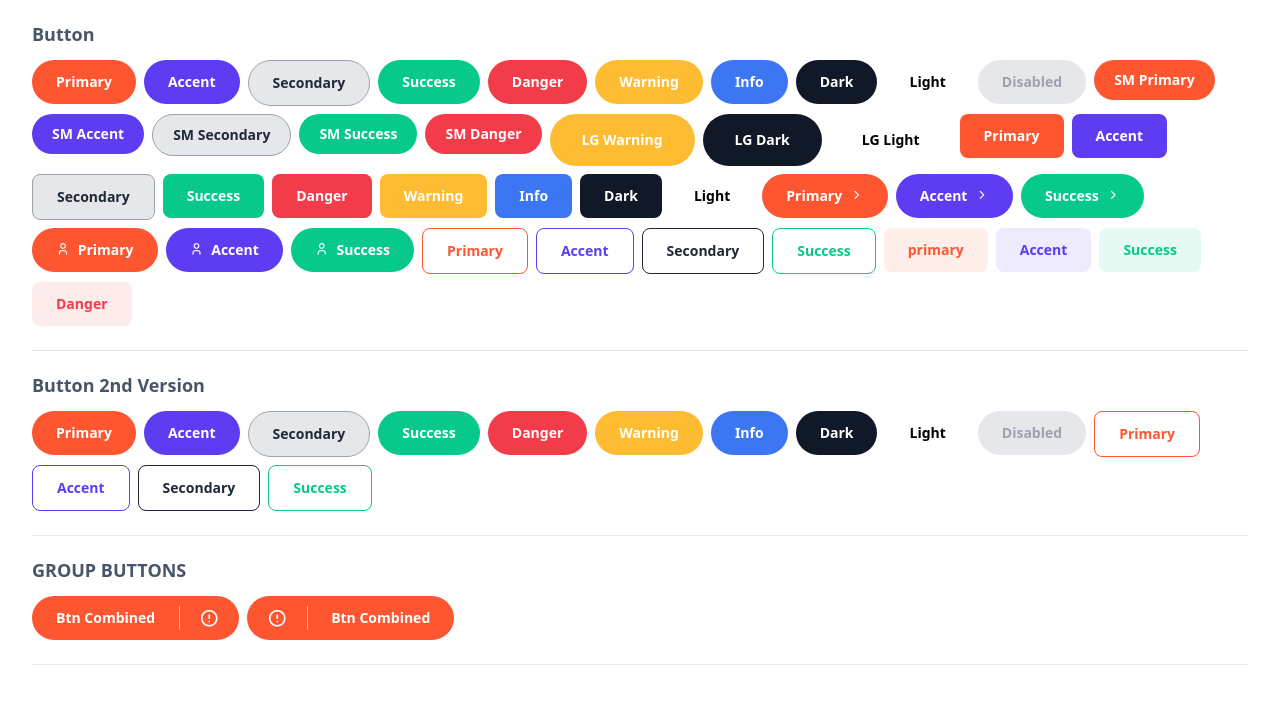
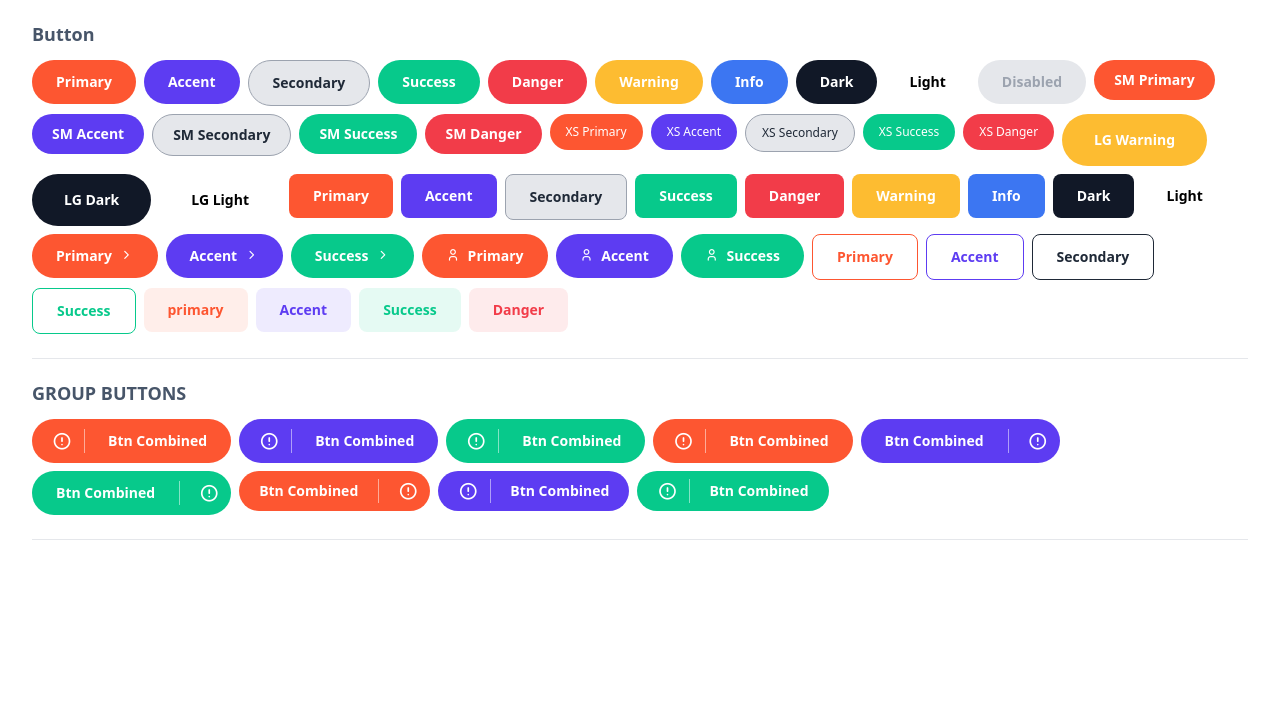
Before and after one commit to ShuvoMallick01/Vuejs-Dynamic-Components, a Vue app: page / in a window 1280 px wide. Shown: the top 704 px of the page. Built offline with nearby package versions, Linux system fonts and the light colour scheme.

Commit message:
Working for Group Button and Fixing Issue

```diff
--- a/src/App.vue
+++ b/src/App.vue
@@ -31,6 +31,13 @@
       <Button title="SM Secondary" type="secondary" size="sm" shape="default" />
       <Button title="SM Success" type="success" size="sm" shape="default" />
       <Button title="SM Danger" type="danger" size="sm" shape="default" />
+
+      <!-- Extra Small Buttons Primary -->
+      <Button title="XS Primary" type="primary" size="xs" shape="default" />
+      <Button title="XS Accent" type="accent" size="xs" shape="default" />
+      <Button title="XS Secondary" type="secondary" size="xs" shape="default" />
+      <Button title="XS Success" type="success" size="xs" shape="default" />
+      <Button title="XS Danger" type="danger" size="xs" shape="default" />
 
       <!-- Big Size Buttons Primary -->
       <Button title="LG Warning" type="warning" size="lg" shape="default" />
@@ -112,73 +119,98 @@
     </div>
   </div>
 
-  <!-- BUTTONS 2ND VERSION -->
-  <div class="sp space-y-3 mt-5">
-    <!-- Buttons Primary -->
-    <h2 class="font-bold text-lg text-slate-600">Button 2nd Version</h2>
-    <div class="flex gap-2 flex-wrap items-start border-b pb-6 mb-6">
-      <Button_V2
-        title="Primary"
-        type="primary"
-        size="default"
-        shape="default"
-      />
-      <Button_V2 title="Accent" type="accent" size="default" shape="default" />
-      <Button_V2
-        title="Secondary"
-        type="secondary"
-        size="default"
-        shape="default"
-      />
-      <Button title="Success" type="success" size="default" shape="default" />
-      <Button title="Danger" type="danger" size="default" shape="default" />
-      <Button title="Warning" type="warning" size="default" shape="default" />
-      <Button title="Info" type="info" size="default" shape="default" />
-      <Button title="Dark" type="dark" size="default" shape="default" />
-      <Button title="Light" type="light" size="default" shape="default" />
-      <Button
-        title="Disabled"
-        type="disabled"
-        disabled
-        size="default"
-        shape="default"
-      />
-
-      <!-- Outline Variation -->
-      <Button title="Primary" type="out-primary" size="default" shape="sm" />
-      <Button title="Accent" type="out-accent" size="default" shape="sm" />
-      <Button
-        title="Secondary"
-        type="out-secondary"
-        size="default"
-        shape="sm"
-      />
-      <Button title="Success" type="out-success" size="default" shape="sm" />
-    </div>
-  </div>
-
   <!-- GROUP BUTTON -->
   <div class="sp space-y-3 mt-5">
     <!-- Buttons Primary -->
     <h2 class="font-bold text-lg text-slate-600">GROUP BUTTONS</h2>
     <div class="flex gap-2 flex-wrap items-start border-b pb-6 mb-6">
       <ButtonGroup
+        :prefixIcon="true"
+        :icon="'icon-alert-circle'"
         title="Btn Combined"
-        type="primary"
+        variant="primary"
+        shape="default"
         size="default"
-        shape="s-default"
-        iconSize="default"
-        shapeIcon="e-default"
+        type="submit"
       />
 
       <ButtonGroup
-        :isIconEnd="false"
+        :prefixIcon="true"
+        :icon="'icon-alert-circle'"
         title="Btn Combined"
-        type="primary"
+        variant="accent"
+        shape="default"
         size="default"
-        shape="e-default"
-        iconSize="default"
-        shapeIcon="s-default"
+        type="submit"
+      />
+
+      <ButtonGroup
+        :prefixIcon="true"
+        :icon="'icon-alert-circle'"
+        title="Btn Combined"
+        variant="success"
+        shape="default"
+        size="default"
+        type="submit"
+      />
+      <ButtonGroup
+        :prefixIcon="true"
+        :icon="'icon-alert-circle'"
+        title="Btn Combined"
+        variant="primary"
+        shape="default"
+        size="default"
+        type="submit"
+      />
+
+      <ButtonGroup
+        :prefixIcon="false"
+        :icon="'icon-alert-circle'"
+        title="Btn Combined"
+        variant="accent"
+        shape="default"
+        size="default"
+        type="submit"
+      />
+
+      <ButtonGroup
+        :prefixIcon="false"
+        :icon="'icon-alert-circle'"
+        title="Btn Combined"
+        variant="success"
+        shape="default"
+        size="default"
+        type="submit"
+      />
+
+      <ButtonGroup
+        :prefixIcon="false"
+        :icon="'icon-alert-circle'"
+        title="Btn Combined"
+        variant="primary"
+        shape="default"
+        size="sm"
+        type="submit"
+      />
+
+      <ButtonGroup
+        :prefixIcon="true"
+        :icon="'icon-alert-circle'"
+        title="Btn Combined"
+        variant="accent"
+        shape="default"
+        size="sm"
+        type="submit"
+      />
+
+      <ButtonGroup
+        :prefixIcon="true"
+        :icon="'icon-alert-circle'"
+        title="Btn Combined"
+        variant="success"
+        shape="default"
+        size="sm"
+        type="submit"
       />
     </div>
   </div>
--- a/src/assets/css/main.css
+++ b/src/assets/css/main.css
@@ -15,73 +15,81 @@
 
   /* === BUTTON VARIENTS === */
   .btn-primary {
-    @apply text-white text-sm font-bold leading-6 text-center bg-primary hover:bg-primaryHover ring-0 dark:bg-primary dark:hover:bg-primaryHover focus:outline-none;
+    @apply text-white text-center bg-primary hover:bg-primaryHover ring-0 dark:bg-primary dark:hover:bg-primaryHover focus:outline-none;
   }
   .btn-accent {
-    @apply text-white text-sm font-bold leading-6 text-center bg-accent hover:bg-violet-700 ring-0 dark:bg-accent dark:hover:bg-violet-700 focus:outline-none;
+    @apply text-white text-center bg-accent hover:bg-violet-700 ring-0 dark:bg-accent dark:hover:bg-violet-700 focus:outline-none;
   }
   .btn-secondary {
-    @apply text-gray-800 text-sm font-bold leading-6 text-center bg-gray-200 hover:bg-gray-300 border border-gray-400 ring-0 dark:bg-gray-200 dark:hover:bg-gray-300 focus:outline-none;
+    @apply text-gray-800 text-center bg-gray-200 hover:bg-gray-300 border border-gray-400 ring-0 dark:bg-gray-200 dark:hover:bg-gray-300 focus:outline-none;
   }
   .btn-success {
-    @apply text-white text-sm font-bold leading-6 text-center bg-success hover:bg-green-600 ring-0 dark:bg-success dark:hover:bg-green-600 focus:outline-none;
+    @apply text-white text-center bg-success hover:bg-green-600 ring-0 dark:bg-success dark:hover:bg-green-600 focus:outline-none;
   }
   .btn-danger {
-    @apply text-white text-sm font-bold leading-6 text-center bg-danger hover:bg-red-600 ring-0 dark:bg-danger dark:hover:bg-red-600 focus:outline-none;
+    @apply text-white text-center bg-danger hover:bg-red-600 ring-0 dark:bg-danger dark:hover:bg-red-600 focus:outline-none;
   }
   .btn-warning {
-    @apply text-white text-sm font-bold leading-6 text-center bg-warning hover:bg-blue-700 ring-0 dark:bg-warning dark:hover:bg-blue-700 focus:outline-none;
+    @apply text-white text-center bg-warning hover:bg-blue-700 ring-0 dark:bg-warning dark:hover:bg-blue-700 focus:outline-none;
   }
   .btn-info {
-    @apply text-white text-sm font-bold leading-6 text-center bg-info hover:bg-blue-700 ring-0 dark:bg-warning dark:hover:bg-info focus:outline-none;
+    @apply text-white text-center bg-info hover:bg-blue-700 ring-0 dark:bg-warning dark:hover:bg-info focus:outline-none;
   }
   .btn-dark {
-    @apply text-white text-sm font-bold leading-6 text-center bg-gray-900 hover:bg-gray-950 ring-0 dark:bg-gray-900 dark:hover:bg-gray-950 focus:outline-none;
+    @apply text-white text-center bg-gray-900 hover:bg-gray-950 ring-0 dark:bg-gray-900 dark:hover:bg-gray-950 focus:outline-none;
   }
   .btn-light {
-    @apply text-black text-sm font-bold leading-6 text-center bg-white hover:bg-gray-100 ring-0 dark:bg-white dark:hover:bg-white focus:outline-none;
+    @apply text-black text-center bg-white hover:bg-gray-100 ring-0 dark:bg-white dark:hover:bg-white focus:outline-none;
   }
   .btn-disabled {
-    @apply text-gray-400 text-sm font-bold leading-6 text-center bg-gray-200  border-gray-400 ring-0 dark:bg-gray-200  focus:outline-none;
+    @apply text-gray-400 text-center bg-gray-200  border-gray-400 ring-0 dark:bg-gray-200  focus:outline-none;
   }
 
   /* Outline */
   .outline-primary {
-    @apply text-primary text-sm font-bold leading-6 text-center bg-white border hover:text-white border-primary hover:bg-primary ring-0 dark:bg-primary dark:hover:bg-primaryHover focus:outline-none;
+    @apply text-primary text-center bg-white border hover:text-white border-primary hover:bg-primary ring-0 dark:bg-primary dark:hover:bg-primaryHover focus:outline-none;
   }
   .outline-accent {
-    @apply text-accent text-sm font-bold leading-6 text-center bg-white border hover:text-white border-accent hover:bg-accent ring-0 dark:bg-accent dark:hover:bg-accent focus:outline-none;
+    @apply text-accent text-center bg-white border hover:text-white border-accent hover:bg-accent ring-0 dark:bg-accent dark:hover:bg-accent focus:outline-none;
   }
   .outline-secondary {
-    @apply text-gray-800 text-sm font-bold leading-6 text-center bg-white border hover:text-white border-gray-800 hover:bg-gray-800 ring-0 dark:bg-gray-800 dark:hover:bg-gray-800 focus:outline-none;
+    @apply text-gray-800 text-center bg-white border hover:text-white border-gray-800 hover:bg-gray-800 ring-0 dark:bg-gray-800 dark:hover:bg-gray-800 focus:outline-none;
   }
   .outline-success {
-    @apply text-success text-sm font-bold leading-6 text-center bg-white border hover:text-white border-success hover:bg-success ring-0 dark:bg-success dark:hover:bg-success focus:outline-none;
+    @apply text-success text-center bg-white border hover:text-white border-success hover:bg-success ring-0 dark:bg-success dark:hover:bg-success focus:outline-none;
   }
 
   /* Translucent */
   .translucent-primary {
-    @apply text-primary text-sm font-bold leading-6 text-center bg-primary/10    hover:bg-primary/20 ring-0 dark:bg-primary/10 dark:hover:bg-primary/20 focus:outline-none;
+    @apply text-primary text-center bg-primary/10    hover:bg-primary/20 ring-0 dark:bg-primary/10 dark:hover:bg-primary/20 focus:outline-none;
   }
   .translucent-accent {
-    @apply text-accent text-sm font-bold leading-6 text-center bg-accent/10    hover:bg-accent/20 ring-0 dark:bg-accent/10 dark:hover:bg-accent/20 focus:outline-none;
+    @apply text-accent text-center bg-accent/10    hover:bg-accent/20 ring-0 dark:bg-accent/10 dark:hover:bg-accent/20 focus:outline-none;
   }
   .translucent-success {
-    @apply text-success text-sm font-bold leading-6 text-center bg-success/10    hover:bg-success/20 ring-0 dark:bg-success/10 dark:hover:bg-success/20 focus:outline-none;
+    @apply text-success text-center bg-success/10    hover:bg-success/20 ring-0 dark:bg-success/10 dark:hover:bg-success/20 focus:outline-none;
   }
   .translucent-danger {
-    @apply text-danger text-sm font-bold leading-6 text-center bg-danger/10    hover:bg-danger/20 ring-0 dark:bg-danger/10 dark:hover:bg-danger/20 focus:outline-none;
+    @apply text-danger text-center bg-danger/10    hover:bg-danger/20 ring-0 dark:bg-danger/10 dark:hover:bg-danger/20 focus:outline-none;
   }
 
   /* Size */
   .btn-default {
     padding: 10px 24px;
+    @apply text-sm font-bold leading-6;
   }
   .btn-lg {
     padding: 14px 32px;
+    @apply text-sm font-bold leading-6;
   }
   .btn-sm {
     padding: 8px 20px;
+    @apply text-sm font-bold leading-6;
+  }
+
+  .btn-xs {
+    padding: 6px 16px;
+    @apply text-xs font-normal leading-6;
   }
 
   /* Shapes Sizes */
--- a/src/components/buttons/Button.vue
+++ b/src/components/buttons/Button.vue
@@ -36,6 +36,7 @@
       'btn-default': size === 'default',
       'btn-lg': size === 'lg',
       'btn-sm': size === 'sm',
+      'btn-xs': size === 'xs',
 
       'shape-default': shape === 'default',
       'shape-sm': shape === 'sm',
--- a/src/components/buttons/ButtonGroup.vue
+++ b/src/components/buttons/ButtonGroup.vue
@@ -1,15 +1,38 @@
 <template>
-  <div v-if="isIconEnd" class="group relative">
+  <div class="group relative">
     <button
+      v-bind="!prefixIcon ? $attrs : ''"
       class="group-hover:z-10 transition-300"
+      :disabled="isDisabled"
       :class="{
-        'btn-primary': type === 'primary',
-        'btn-default': size === 'default',
-        'shape-s-default': shape === 's-default',
-        'shape-e-default': shape === 'e-default',
+        'icon-default': prefixIcon && size === 'default',
+        'icon-lg': prefixIcon && size === 'lg',
+        'icon-sm': prefixIcon && size === 'sm',
+
+        'btn-default': !prefixIcon && size === 'default',
+        'btn-lg': !prefixIcon && size === 'lg',
+        'btn-sm': !prefixIcon && size === 'sm',
+
+        'btn-primary': variant === 'primary',
+        'btn-accent': variant === 'accent',
+        'btn-secondary': variant === 'secondary',
+        'btn-green': variant === 'secondary',
+        'btn-success': variant === 'success',
+        'btn-danger': variant === 'danger',
+        'btn-warning': variant === 'warning',
+        'btn-info': variant === 'info',
+        'btn-dark': variant === 'dark',
+        'btn-light': variant === 'light',
+        'btn-disabled': variant === 'disabled',
+
+        'shape-s-default': shape === 'default',
+        'shape-s-sm': shape === 'sm',
       }"
     >
-      {{ title }}
+      <span v-if="prefixIcon"><i :class="icon"></i></span>
+      <template v-else>
+        {{ title }}
+      </template>
     </button>
 
     <span
@@ -17,43 +40,38 @@
     ></span>
 
     <button
+      v-bind="prefixIcon ? $attrs : ''"
+      :disabled="isDisabled"
       class="transition-300"
       :class="{
-        'btn-primary': type === 'primary',
-        'icon-default': iconSize === 'default',
-        'shape-e-default': shapeIcon === 'e-default',
-        'shape-s-default': shapeIcon === 's-default',
+        'icon-default': !prefixIcon && size === 'default',
+        'icon-lg': !prefixIcon && size === 'lg',
+        'icon-sm': !prefixIcon && size === 'sm',
+
+        'btn-default': prefixIcon && size === 'default',
+        'btn-lg': prefixIcon && size === 'lg',
+        'btn-sm': prefixIcon && size === 'sm',
+
+        'btn-primary': variant === 'primary',
+        'btn-accent': variant === 'accent',
+        'btn-secondary': variant === 'secondary',
+        'btn-green': variant === 'secondary',
+        'btn-success': variant === 'success',
+        'btn-danger': variant === 'danger',
+        'btn-warning': variant === 'warning',
+        'btn-info': variant === 'info',
+        'btn-dark': variant === 'dark',
+        'btn-light': variant === 'light',
+        'btn-disabled': variant === 'disabled',
+
+        'shape-e-default': shape === 'default',
+        'shape-s-sm': shape === 'sm',
       }"
     >
-      <i v-if="suffix" :class="suffix"></i>
-    </button>
-  </div>
-
-  <div v-else class="group relative">
-    <button
-      class="transition-300"
-      :class="{
-        'btn-primary': type === 'primary',
-        'icon-default': iconSize === 'default',
-        'shape-e-default': shapeIcon === 'e-default',
-        'shape-s-default': shapeIcon === 's-default',
-      }"
-    >
-      <i v-if="suffix" :class="suffix"></i>
-    </button>
-    <span
-      class="border-s group-hover:border-hidden border-white/50 absolute h-6 top-0 bottom-0 m-auto"
-    ></span>
-    <button
-      class="group-hover:z-10 transition-300"
-      :class="{
-        'btn-primary': type === 'primary',
-        'btn-default': size === 'default',
-        'shape-s-default': shape === 's-default',
-        'shape-e-default': shape === 'e-default',
-      }"
-    >
-      {{ title }}
+      <span v-if="!prefixIcon"><i :class="icon"></i></span>
+      <template v-else>
+        {{ title }}
+      </template>
     </button>
   </div>
 </template>
@@ -64,16 +82,12 @@ defineOptions({
 });
 
 defineProps({
-  isIconEnd: { type: Boolean, default: true },
-  prefix: { type: String, required: true, default: "icon-alert-circle" },
-  suffix: { type: String, required: true, default: "icon-alert-circle" },
+  prefixIcon: { type: Boolean, default: true },
+  icon: { type: String, required: true, default: "icon-alert-circle" },
   title: { type: String, required: true },
-  type: { type: String, default: "primary" },
+  variant: { type: String, default: "primary" },
   size: { type: String, default: "default" },
-  iconSize: { type: String, default: "icon-default" },
   shape: String,
-  shapeIcon: { type: String, default: "shape-e-default" },
-  transition: { type: Boolean, default: true },
   isDisabled: { type: Boolean, default: false },
 });
 </script>
@@ -84,13 +98,13 @@ defineProps({
 @layer utilities {
   /* Size */
   .icon-default {
-    @apply text-xl align-bottom px-5 py-2;
+    @apply text-xl align-bottom ps-5 pe-3 py-2;
   }
   .icon-lg {
-    @apply text-xl align-bottom px-5 py-2;
+    @apply text-xl align-bottom ps-5 pe-3 py-3;
   }
   .icon-sm {
-    @apply text-xl align-bottom px-5 py-2;
+    @apply text-xl align-bottom ps-5 pe-3 py-1.5;
   }
 
   /* Shape */
@@ -103,8 +117,8 @@ defineProps({
   .shape-s-sm {
     @apply rounded-s-lg;
   }
-  .shape-e-sm {
-    @apply rounded-s-lg;
+  .shape-s-sm {
+    @apply rounded-e-lg;
   }
 }
 </style>
```
